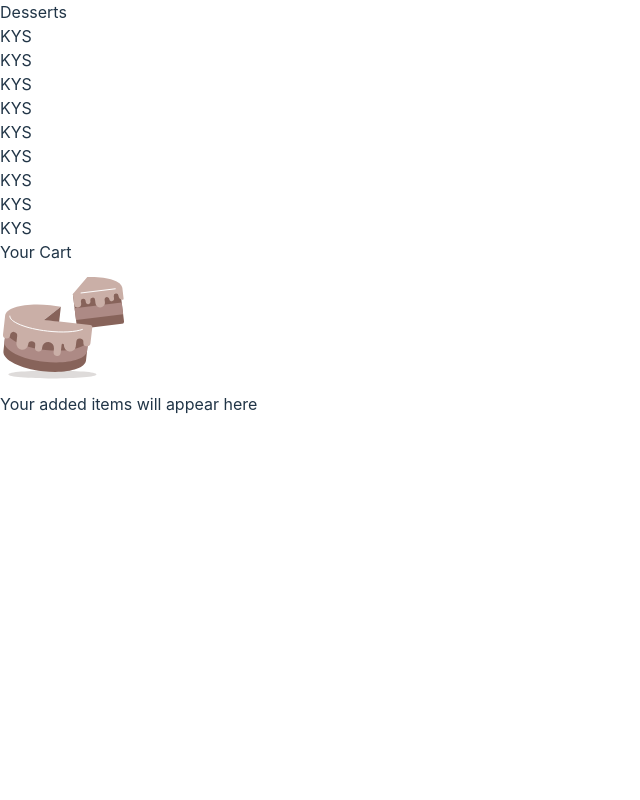
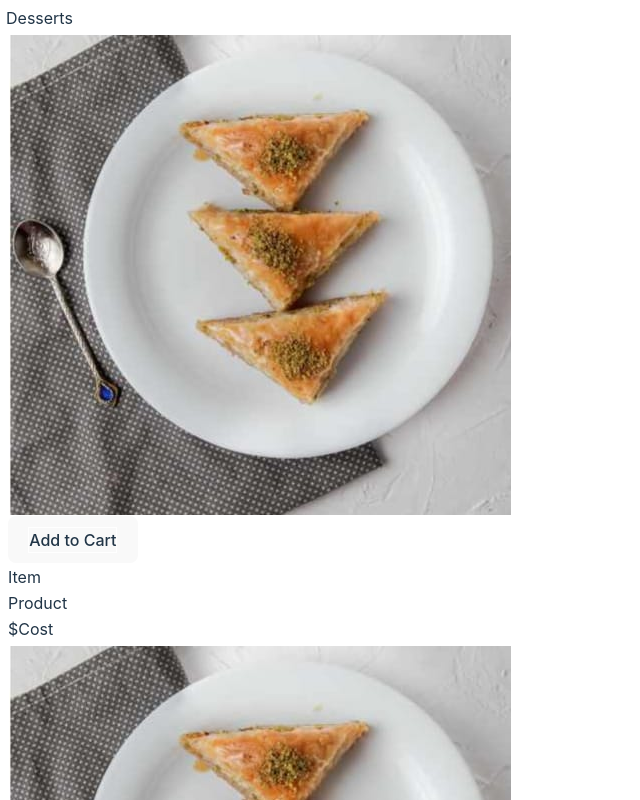
Before and after one commit to BlackPri0r/product-list-cart, a React (Vite) app: page / in a window 1280 px wide. Shown: the top 800 px of the page, without its empty margins (0-640 px from the left). Built offline with nearby package versions, Linux system fonts and the light colour scheme.

Commit message:
Added temporary image

```diff
--- a/src/App.tsx
+++ b/src/App.tsx
@@ -1,16 +1,19 @@
 import React from "react";
 import Card from "./Card"
+
+
+
 
 
 
 function App() {
   return (
     <>
-      <div className='flex items-start justify-center'>
+      <div className='flex items-start justify-center bg-[#353535]'>
         {/* Left Section */}
-        <div className='w-[826px] h-[1164px] m-[20px]'>
+        <div className='w-[833px] h-[1164px] m-[20px]'>
           <div className="text-[32px] mb-4 m-5">Desserts</div>
-          <div className="flex flex-wrap gap-5 w-[826px] justify-center">
+          <div className="flex flex-wrap gap-5 w-[833px] justify-center">
             <Card/>
             <Card/>
             <Card/>
@@ -24,7 +27,7 @@ function App() {
         </div>
 
         {/* Right Section */}
-        <div className='w-[370px] h-[257px] m-[20px] p-5 bg-[#333333] rounded-md'>
+        <div className='w-[370px] h-[257px] m-[20px] p-5 bg-[#292929] rounded-md'>
           <div className='text-[24px] mb-[24px]'>Your Cart</div>
 
           <div className="flex items-center justify-center flex-col">
--- a/src/Card.tsx
+++ b/src/Card.tsx
@@ -3,8 +3,19 @@ import React from "react";
 function Card(){
     return(
         <>
-        <div className="w-[252px] h-[344px] bg-[#1a1a1a] justify-center flex rounded-lg flex-col">
-            <div className="text-3xl text-center">KYS</div>
+        <div className="w-[252px] h-[344px] bg-[#1a1a1a] flex rounded-lg flex-col">
+            {/* {image and button} */}
+            <div className="relative w-[252px] h-[242px] rounded-lg flex flex-col items-center">
+                <img className="rounded-md" alt="image" src="src/assets/images/image-baklava-desktop.jpg"/>
+                <button className="absolute bottom-[-20px] left-1/2 transform -translate-x-1/2 h-11 w-40 rounded-full border border-[#8a8a8a]">
+                    <p>Add to Cart</p>
+                </button>
+            </div>
+
+            {/* {bottom text} */}
+            <div className="text-[14px] mt-5">Item</div>
+            <p className="text-[15px]">Product</p>
+            <p className="text-[15px]">$Cost</p>
         </div>
         </>
     )
--- a/src/index.css
+++ b/src/index.css
@@ -3,7 +3,7 @@
 @tailwind utilities;
 
 * {
-  /* border: 1px solid white; */
+  border: 1px solid white;
   padding: 0;
   margin: 0;
 }
```
